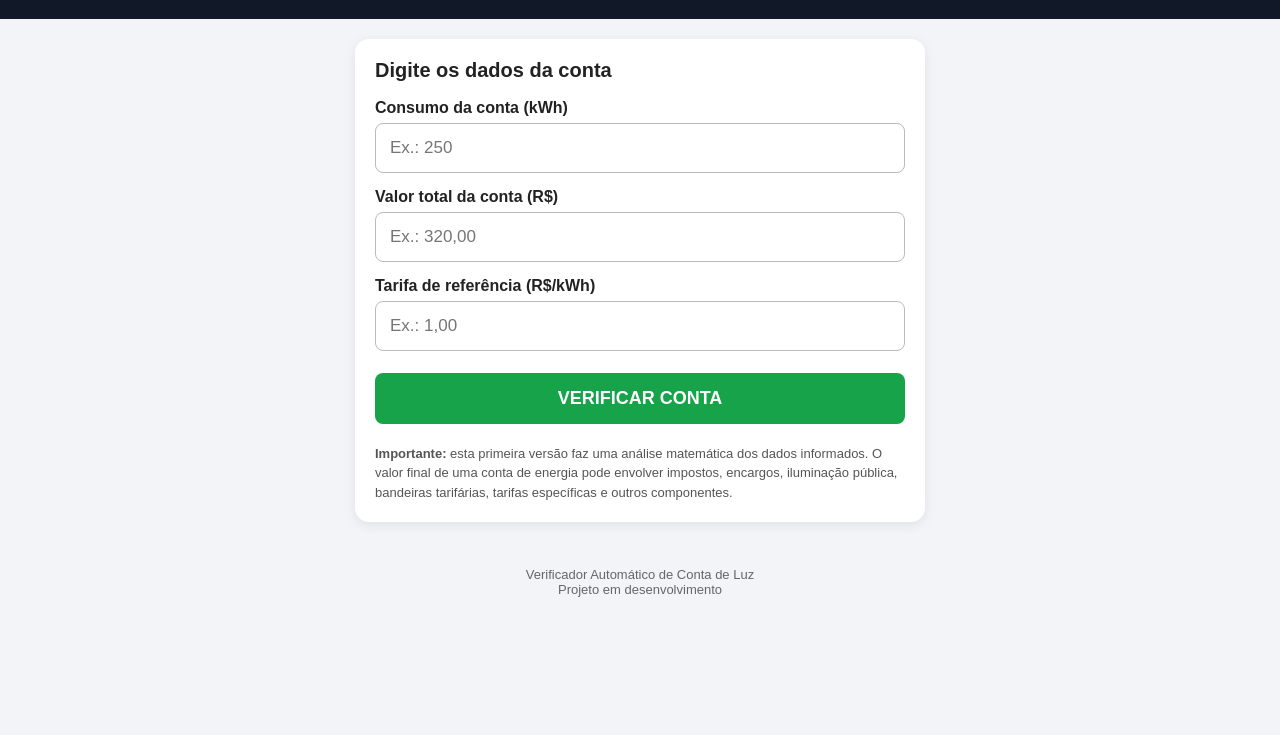
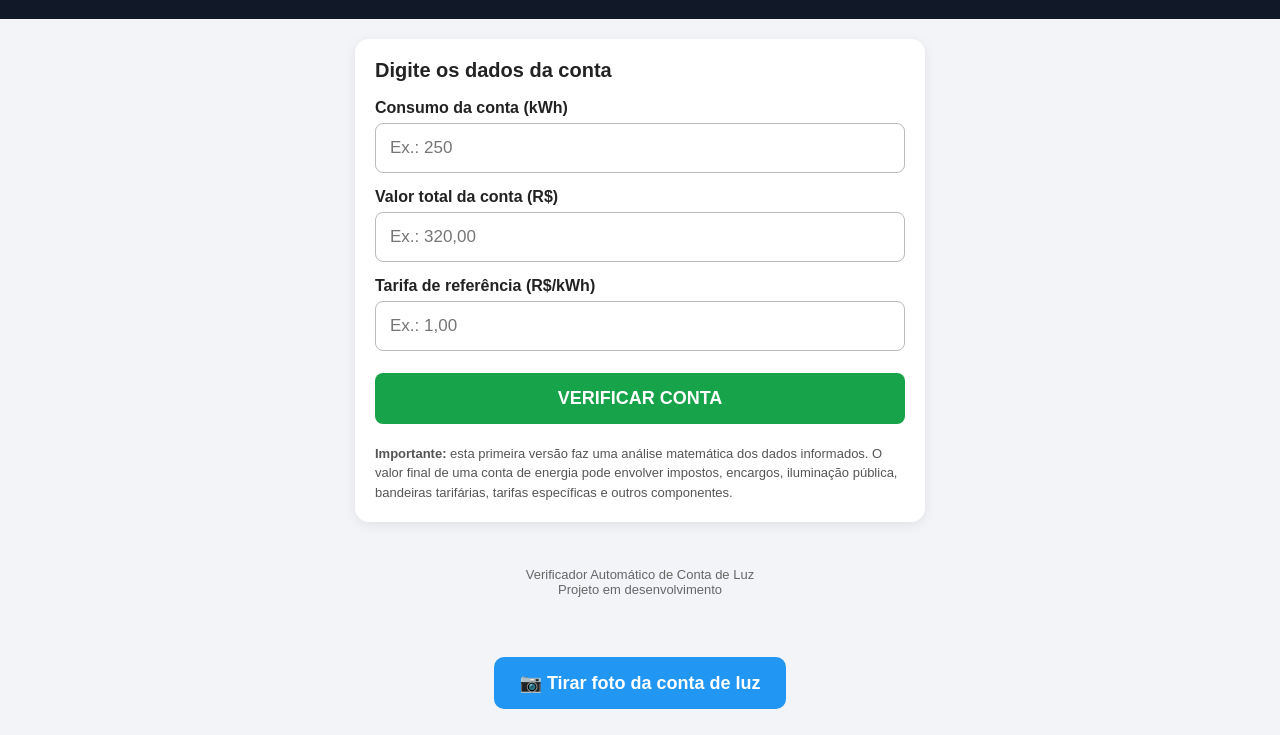
Before and after one commit to verificadorcontadeluz/verificador-automatico, a plain HTML site: page index.html in a window 1280 px wide. Shown: the part 77-812 px from the top of the page. Drawn offline with Linux system fonts and the light colour scheme.

Commit message:
Atualizar o index.html

```diff
--- a/index.html
+++ b/index.html
@@ -309,5 +309,16 @@
 
   </script>
 
+</script>
+
+<div style="text-align:center; margin:20px;">
+  <label style="display:inline-block; padding:15px 25px; background:#2196F3; color:white; border-radius:10px; font-size:18px; cursor:pointer;">
+    📷 Tirar foto da conta de luz
+    <input type="file" accept="image/*" capture="environment" style="display:none;">
+  </label>
+</div>
+
+</body>
+
 </body>
   </html>
```
